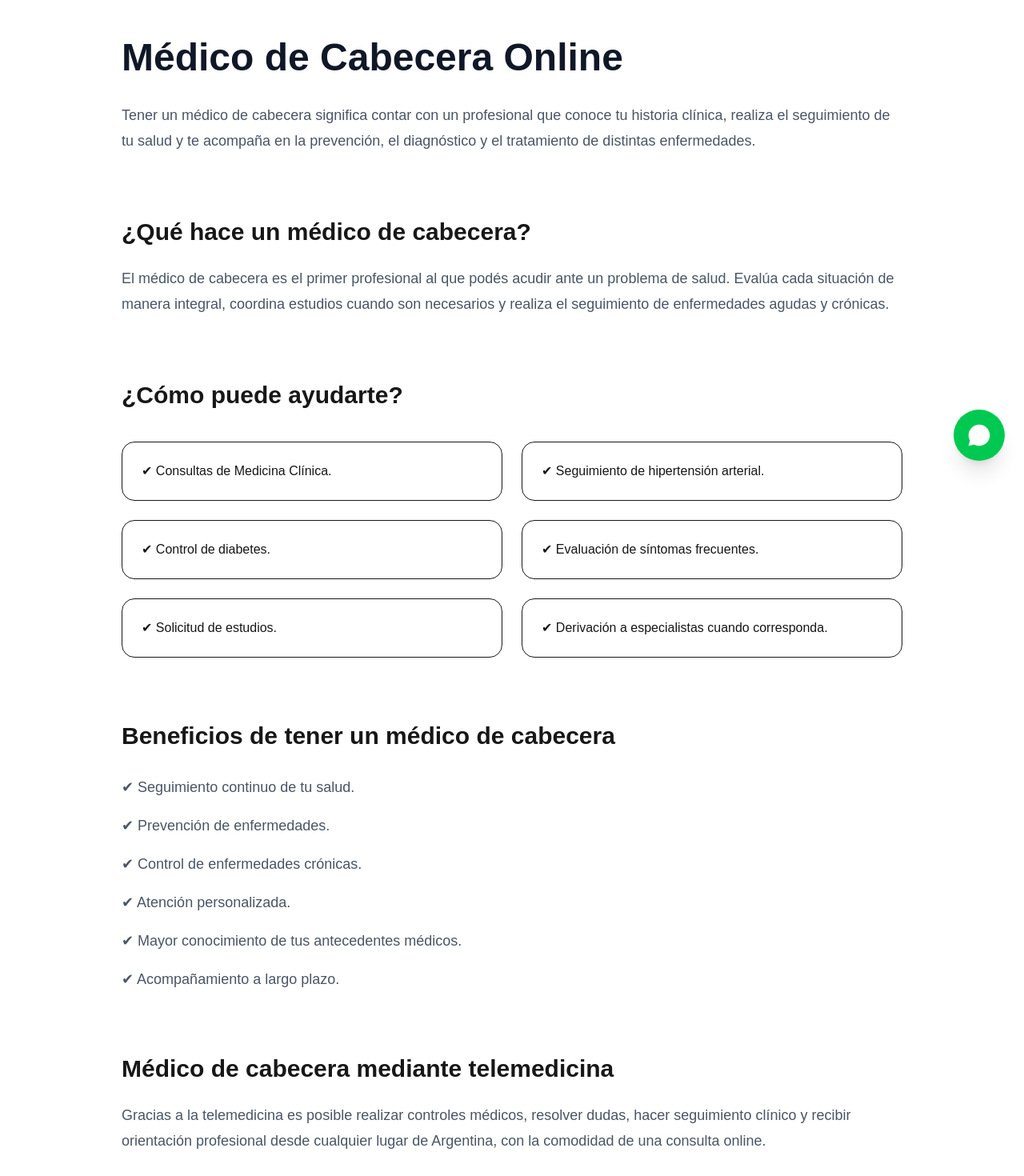
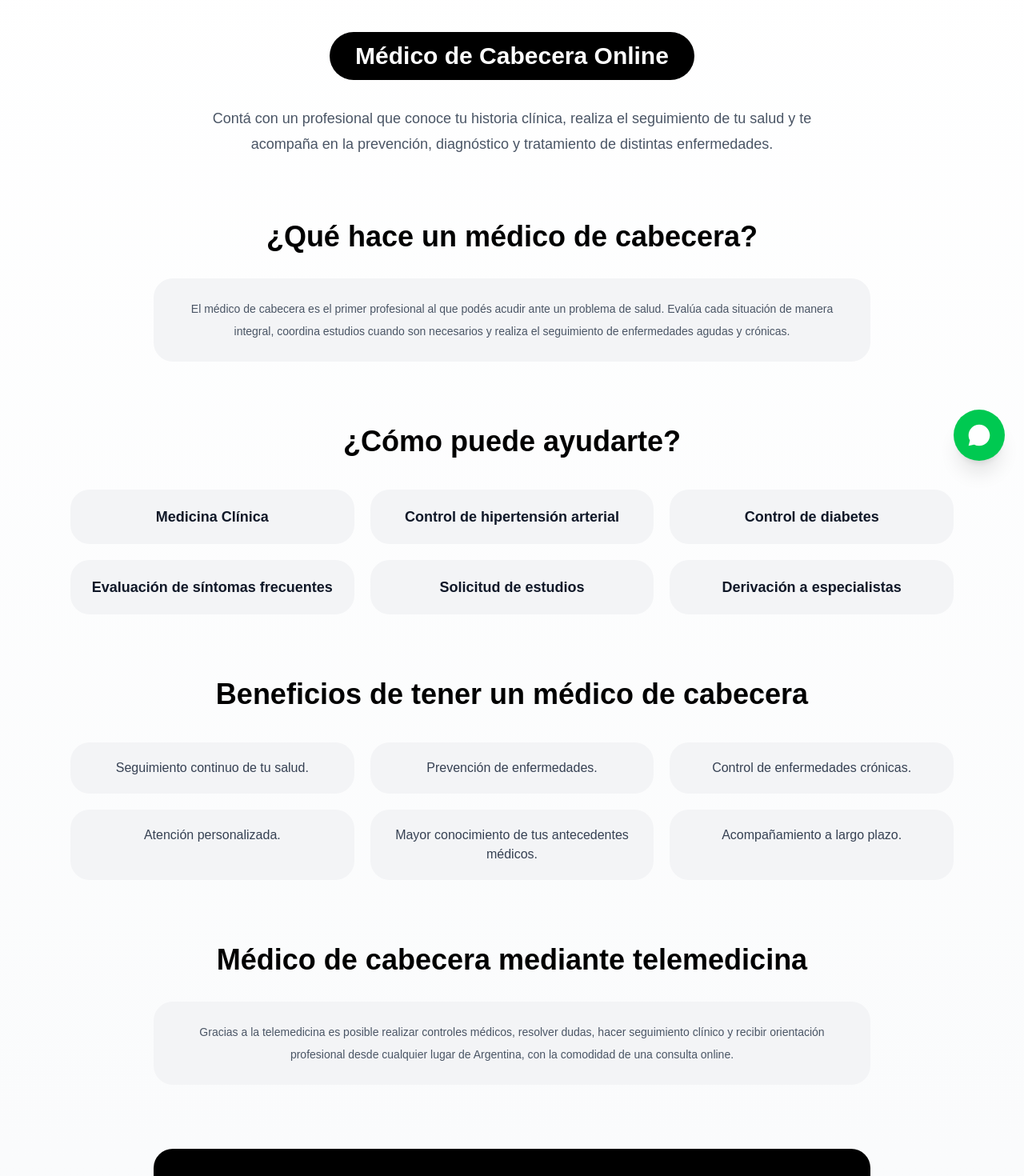
Before and after one commit to camillamacedo/cmmedicina, a Next.js app: page /medico-de-cabecera in a window 1280 px wide. Shown: the part 200-1670 px from the top of the page at 80% size. Built offline with nearby package versions, Linux system fonts and the light colour scheme.

Commit message:
Update page.tsx

```diff
--- a/app/medico-de-cabecera/page.tsx
+++ b/app/medico-de-cabecera/page.tsx
@@ -23,11 +23,13 @@ export const metadata: Metadata = {
   },
 };
 
+
 export default function MedicoCabecera() {
   return (
-    <main className="min-h-screen bg-white">
+    <main className="min-h-screen bg-gradient-to-b from-white to-gray-50">
 
-      <div className="mx-auto max-w-5xl px-6 py-20">
+      <div className="mx-auto max-w-6xl px-6 py-20">
+
 
         <Link
           href="/servicios"
@@ -36,142 +38,235 @@ export default function MedicoCabecera() {
           ← Volver a servicios
         </Link>
 
+
         {/* HERO */}
 
-        <section className="mt-12">
+        <section className="mt-10 text-center">
 
-          <h1 className="text-5xl font-bold text-gray-900">
+
+          <div className="mx-auto inline-block rounded-full bg-black px-8 py-3">
+
+            <h1 className="text-3xl font-bold text-white">
               Médico de Cabecera Online
             </h1>
 
-          <p className="mt-8 text-lg leading-8 text-gray-600">
-            Tener un médico de cabecera significa contar con un profesional que
-            conoce tu historia clínica, realiza el seguimiento de tu salud y te
-            acompaña en la prevención, el diagnóstico y el tratamiento de
-            distintas enfermedades.
+          </div>
+
+
+          <p className="mx-auto mt-8 max-w-3xl text-lg leading-8 text-gray-600">
+            Contá con un profesional que conoce tu historia clínica, realiza el
+            seguimiento de tu salud y te acompaña en la prevención, diagnóstico
+            y tratamiento de distintas enfermedades.
           </p>
+
 
         </section>
 
+
+
         {/* ¿QUÉ ES? */}
+
 
         <section className="mt-20">
 
-          <h2 className="text-3xl font-semibold">
+
+          <h2 className="text-center text-4xl font-bold text-black">
             ¿Qué hace un médico de cabecera?
           </h2>
 
-          <p className="mt-6 text-lg leading-8 text-gray-600">
+
+          <div className="mx-auto mt-8 max-w-4xl rounded-3xl bg-gray-100 p-6 text-center">
+
+
+            <p className="text-sm leading-7 text-gray-600">
               El médico de cabecera es el primer profesional al que podés acudir
-            ante un problema de salud. Evalúa cada situación de manera integral,
-            coordina estudios cuando son necesarios y realiza el seguimiento de
-            enfermedades agudas y crónicas.
+              ante un problema de salud. Evalúa cada situación de manera
+              integral, coordina estudios cuando son necesarios y realiza el
+              seguimiento de enfermedades agudas y crónicas.
             </p>
 
+
+          </div>
+
+
         </section>
-
                 {/* SERVICIOS */}
 
         <section className="mt-20">
 
-          <h2 className="text-3xl font-semibold">
+
+          <h2 className="text-center text-4xl font-bold text-black">
             ¿Cómo puede ayudarte?
           </h2>
 
-          <div className="mt-10 grid gap-6 md:grid-cols-2">
 
-            <div className="rounded-2xl border p-6">
-              ✔ Consultas de Medicina Clínica.
-            </div>
+          <div className="mt-10 grid gap-5 md:grid-cols-3">
 
-            <div className="rounded-2xl border p-6">
-              ✔ Seguimiento de hipertensión arterial.
-            </div>
 
-            <div className="rounded-2xl border p-6">
-              ✔ Control de diabetes.
-            </div>
+            <div className="rounded-3xl bg-gray-100 p-5 text-center">
 
-            <div className="rounded-2xl border p-6">
-              ✔ Evaluación de síntomas frecuentes.
-            </div>
-
-            <div className="rounded-2xl border p-6">
-              ✔ Solicitud de estudios.
-            </div>
-
-            <div className="rounded-2xl border p-6">
-              ✔ Derivación a especialistas cuando corresponda.
-            </div>
+              <h3 className="text-lg font-semibold text-gray-900">
+                Medicina Clínica
+              </h3>
 
             </div>
 
+
+            <div className="rounded-3xl bg-gray-100 p-5 text-center">
+
+              <h3 className="text-lg font-semibold text-gray-900">
+                Control de hipertensión arterial
+              </h3>
+
+            </div>
+
+
+            <div className="rounded-3xl bg-gray-100 p-5 text-center">
+
+              <h3 className="text-lg font-semibold text-gray-900">
+                Control de diabetes
+              </h3>
+
+            </div>
+
+
+            <div className="rounded-3xl bg-gray-100 p-5 text-center">
+
+              <h3 className="text-lg font-semibold text-gray-900">
+                Evaluación de síntomas frecuentes
+              </h3>
+
+            </div>
+
+
+            <div className="rounded-3xl bg-gray-100 p-5 text-center">
+
+              <h3 className="text-lg font-semibold text-gray-900">
+                Solicitud de estudios
+              </h3>
+
+            </div>
+
+
+            <div className="rounded-3xl bg-gray-100 p-5 text-center">
+
+              <h3 className="text-lg font-semibold text-gray-900">
+                Derivación a especialistas
+              </h3>
+
+            </div>
+
+
+          </div>
+
+
         </section>
+
+
 
         {/* BENEFICIOS */}
 
+
         <section className="mt-20">
 
-          <h2 className="text-3xl font-semibold">
+
+          <h2 className="text-center text-4xl font-bold text-black">
             Beneficios de tener un médico de cabecera
           </h2>
 
-          <div className="mt-8 space-y-5 text-lg text-gray-600">
 
-            <p>✔ Seguimiento continuo de tu salud.</p>
+          <div className="mt-10 grid gap-5 md:grid-cols-3">
 
-            <p>✔ Prevención de enfermedades.</p>
 
-            <p>✔ Control de enfermedades crónicas.</p>
+            <div className="rounded-3xl bg-gray-100 p-5 text-center text-gray-700">
+              Seguimiento continuo de tu salud.
+            </div>
 
-            <p>✔ Atención personalizada.</p>
 
-            <p>✔ Mayor conocimiento de tus antecedentes médicos.</p>
+            <div className="rounded-3xl bg-gray-100 p-5 text-center text-gray-700">
+              Prevención de enfermedades.
+            </div>
 
-            <p>✔ Acompañamiento a largo plazo.</p>
+
+            <div className="rounded-3xl bg-gray-100 p-5 text-center text-gray-700">
+              Control de enfermedades crónicas.
+            </div>
+
+
+            <div className="rounded-3xl bg-gray-100 p-5 text-center text-gray-700">
+              Atención personalizada.
+            </div>
+
+
+            <div className="rounded-3xl bg-gray-100 p-5 text-center text-gray-700">
+              Mayor conocimiento de tus antecedentes médicos.
+            </div>
+
+
+            <div className="rounded-3xl bg-gray-100 p-5 text-center text-gray-700">
+              Acompañamiento a largo plazo.
+            </div>
+
 
           </div>
 
+
         </section>
-
                 {/* TELEMEDICINA */}
 
         <section className="mt-20">
 
-          <h2 className="text-3xl font-semibold">
+
+          <h2 className="text-center text-4xl font-bold text-black">
             Médico de cabecera mediante telemedicina
           </h2>
 
-          <p className="mt-6 text-lg leading-8 text-gray-600">
+
+          <div className="mx-auto mt-8 max-w-4xl rounded-3xl bg-gray-100 p-6 text-center">
+
+
+            <p className="text-sm leading-7 text-gray-600">
               Gracias a la telemedicina es posible realizar controles médicos,
               resolver dudas, hacer seguimiento clínico y recibir orientación
-            profesional desde cualquier lugar de Argentina, con la comodidad de
-            una consulta online.
+              profesional desde cualquier lugar de Argentina, con la comodidad
+              de una consulta online.
             </p>
+
+
+          </div>
+
 
         </section>
 
+
+
         {/* CTA */}
 
-        <section className="mt-24 rounded-3xl bg-black p-12 text-center text-white">
 
-          <h2 className="text-4xl font-bold">
+        <section className="mx-auto mt-20 max-w-4xl rounded-3xl bg-black px-8 py-10 text-center text-white">
+
+
+          <h2 className="text-3xl font-bold">
             Cuidá tu salud con un seguimiento profesional
           </h2>
 
-          <p className="mx-auto mt-6 max-w-3xl text-lg text-gray-300">
+
+          <p className="mx-auto mt-4 max-w-2xl text-base leading-7 text-white/80">
             La atención continua permite conocer mejor cada paciente y ofrecer
             un cuidado integral basado en confianza, prevención y seguimiento.
           </p>
 
+
           <Link
             href="/reservar"
-            className="mt-10 inline-block rounded-full bg-white px-10 py-4 font-semibold text-black transition hover:bg-gray-200"
+            className="mt-8 inline-block rounded-full bg-white px-8 py-3 font-semibold text-black transition hover:bg-gray-200"
           >
             Reservar turno
           </Link>
 
+
         </section>
+
 
       </div>
 
```
Lines whose indentation alone changed are shown as unchanged.
